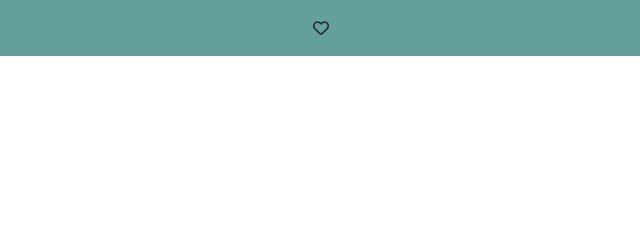
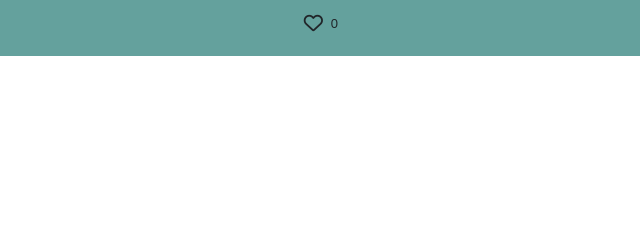
Before and after one commit to ahmad307/Country-Gate, a plain HTML site: page sight.html in a window 1280 px wide. Shown: the top 240 px of the page, 333-973 px from the left. Drawn offline with nearby package versions, Linux system fonts and the light colour scheme.

Commit message:
Added likes counter

```diff
--- a/js/sight.js
+++ b/js/sight.js
@@ -12,10 +12,13 @@ var data = {
 
 function heartFlip() {
     var className = $("#heartIcon").attr("class");
+    var likes = parseInt($("#likesCounter").html());
     if (className === "far fa-heart"){
         $("#heartIcon").attr("class", "fa fa-heart");
+        $("#likesCounter").html(likes + 1);
     } else {
         $("#heartIcon").attr("class", "far fa-heart");
+        $("#likesCounter").html(likes - 1);
     }
 }
 
--- a/sight.html
+++ b/sight.html
@@ -27,7 +27,10 @@
         <!-- Nav bar -->
         <nav class="navbar navbar-light">
             <a id="userSalutation" class="navbar-brand">Hi Ahmad</a>
-            <a id="heartIcon" type="button" class="far fa-heart" onclick="heartFlip()"></a>
+            <div class="row">
+                <a id="heartIcon" type="button" class="far fa-heart" onclick="heartFlip()" style="font-size: larger;"></a>
+                <label id="likesCounter" style="margin-left: 0.5rem; font-size: small;">0</label>
+            </div>
             <button class="navbar-right btn btn-default my-sm-0">Logout</button>
         </nav>
 
```
